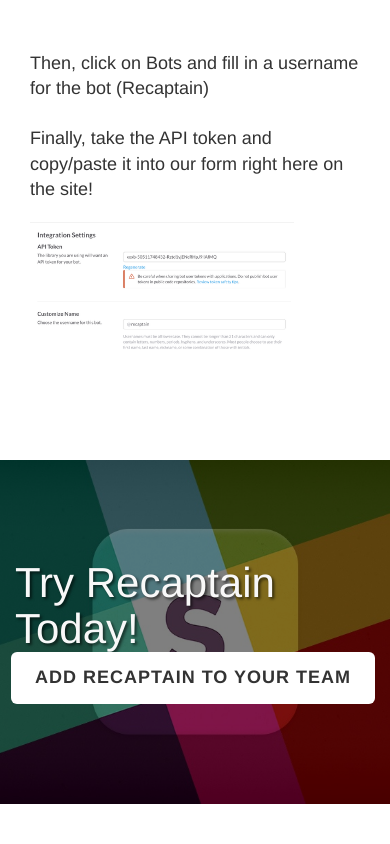
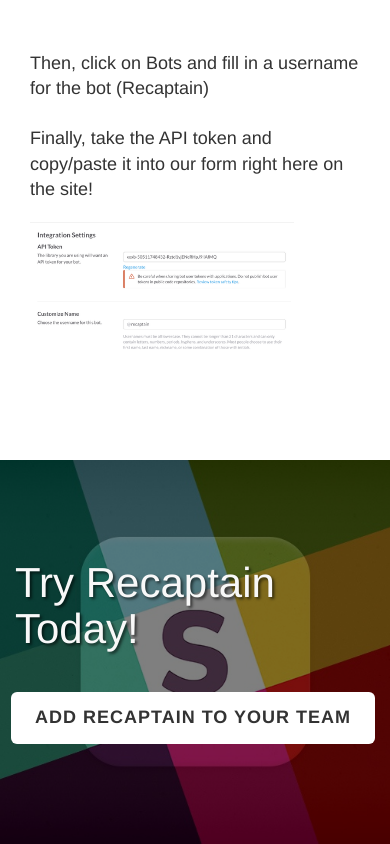
Before and after one commit to Alex-Luo/recaptain.github.io, a plain HTML site: page index.html in a window 390 px wide. Shown: the part 4255-5099 px from the top of the page. Before the commit the page ends 5059 px from the top, so only its background shows below. Drawn offline with nearby package versions, Linux system fonts and the light colour scheme; some packages are replaced by stand-ins of ours; a script that the page names is missing.

Commit message:
button fix mobile

```diff
--- a/css/style.css
+++ b/css/style.css
@@ -119,6 +119,26 @@
 	margin: 0;
 	text-shadow: 2px 2px 3px rgba(0,0,0,0.6);
 	font-size: 3em;
+}
+
+.final {
+	float: right;
+	margin-top: 0;
+}
+
+@media(max-width: 767px){
+	.end-header h1 {
+		margin: 0;
+		text-shadow: 2px 2px 3px rgba(0,0,0,0.6);
+		font-size: 3em;
+		text-align: left;
+	}
+	ul.final{
+		display: block;
+		margin-bottom: 0px;
+		padding-top: 40px;
+		float: center;
+	}
 }
 
 .intro-message {
--- a/index.html
+++ b/index.html
@@ -42,6 +42,7 @@
         }
         swal("All set!", "Double Check Your Token Is Correct \n " +     inputValue, "success");
 });
+    $('.ui-btn').css('width', '50%');
 
     }
     </script>
@@ -176,8 +177,10 @@
                 <div class="col-lg-6">
                 <h1>Try Recaptain Today!</h1>
                 </div>
-             <div class="col-lg-6">
-                <button class="btn btn-default btn-lg" onClick="alert();" style="float:right;">Add Recaptain To Your Team</button>
+                <div class="col-lg-6">
+                    <ul class="final">
+                        <button class="btn btn-default btn-lg" onClick="alert();" >Add Recaptain To Your Team</button>
+                    </ul>
                 </div>
             </div>
         </div>
```
